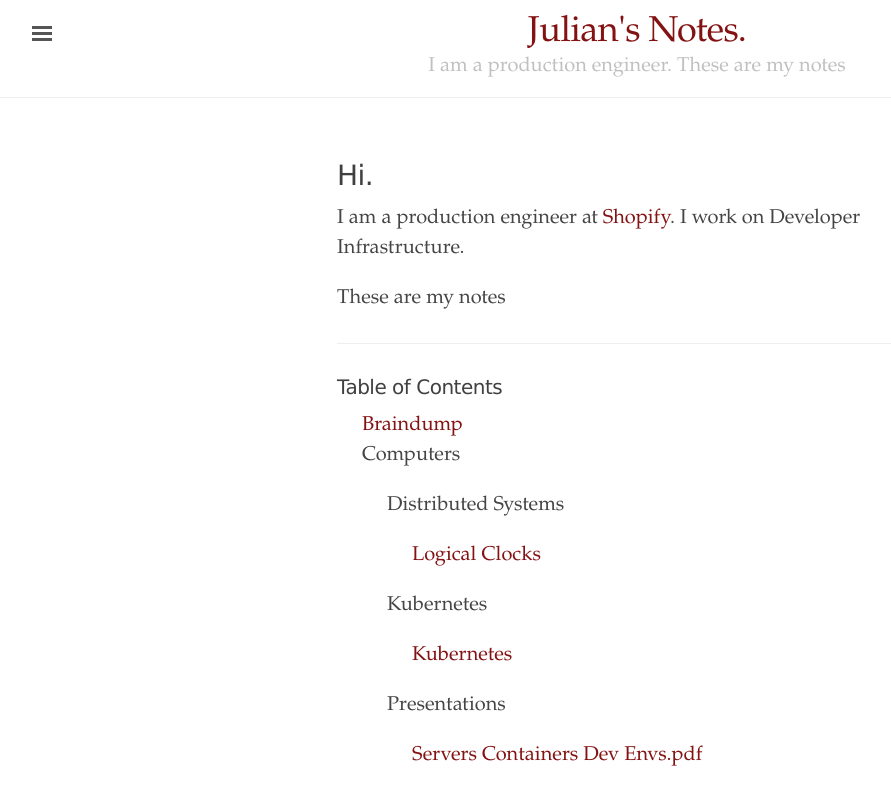
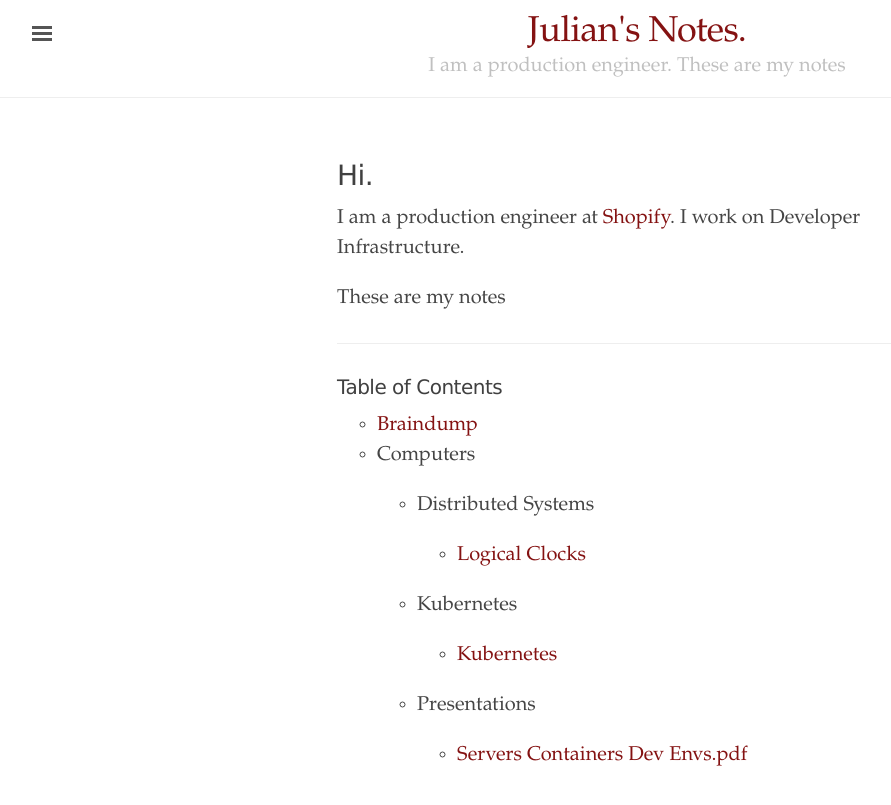
Before and after one commit to jules2689/notes, a Jekyll site: the page built from jekyll/index.html, in a window 1280 px wide. Shown: the top 805 px of the page, without its empty margins (3-894 px from the left). Built offline with Jekyll 4.4.1, drawn with Linux system fonts in a browser that asks for light colours; nearby versions of some CDN libraries.

Commit message:
Make Tree CSS specific

```diff
--- a/jekyll/public/css/tree.css
+++ b/jekyll/public/css/tree.css
@@ -2,23 +2,23 @@
     padding: 0 0 0 30px;
     width: 100%;
 }
-li {
+ol.tree li {
     position: relative;
     margin-left: -15px;
     list-style: none;
 }
-li.file {
+ol.tree li.file {
     margin-left: -1px !important;
 }
-li.file a {
+ol.tree li.file a {
     color: #fff;
     text-decoration: none;
     display: block;
 }
-li.file a:before {
+ol.tree li.file a:before {
     content: '↳';
 }
-li input {
+ol.tree li input {
     position: absolute;
     left: 0;
     margin-left: 0;
@@ -29,37 +29,37 @@
     width: 1em;
     top: 0;
 }
-li input + ol {
+ol.tree li input + ol {
     margin: -0.938em 0 0 -61px;
     /* 15px */
 
     height: 1em;
 }
-li input + ol > li {
+ol.tree li input + ol > li {
     display: none;
     margin-left: -14px !important;
     padding-left: 1px;
 }
-li label {
+ol.tree li label {
     cursor: pointer;
     display: block;
 }
-li label:before {
+ol.tree li label:before {
     content: '↳';
 }
-li input:checked + ol {
+ol.tree li input:checked + ol {
     margin: -1.55em 0 0 -61px;
     /* 20px */
 
     padding: 1.563em 0 0 80px;
     height: auto;
 }
-li input:checked + ol > li {
+ol.tree li input:checked + ol > li {
     display: block;
     margin: 0 0 0.125em;
     /* 2px */
 }
-li input:checked + ol > li:last-child {
+ol.tree li input:checked + ol > li:last-child {
     margin: 0 0 0.063em;
     /* 1px */
 }
```
